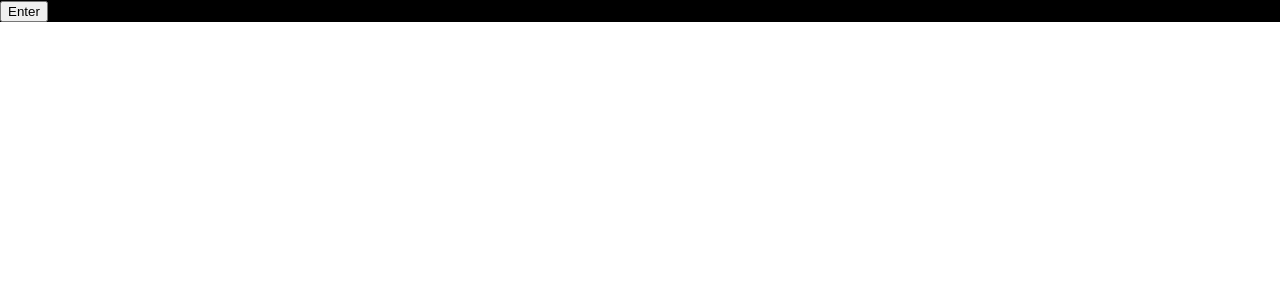
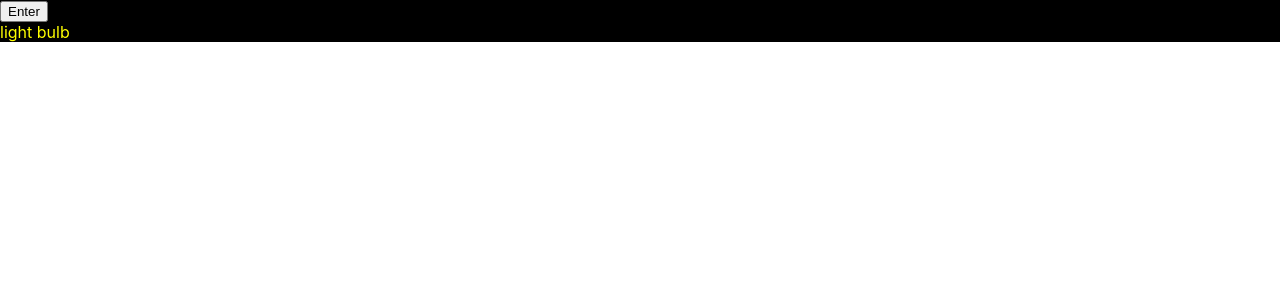
Before and after one commit to kewpie134134/mysteriousX, a Next.js app: page / in a window 1280 px wide. Shown: the top 300 px of the page. Built offline with nearby package versions, Linux system fonts and the light colour scheme.

Commit message:
[add] 電球用のコンポーネントを作成

```diff
--- /dev/null
+++ b/src/components/atoms/LightBulb.tsx
@@ -0,0 +1,11 @@
+import React from 'react';
+
+const textColor = {
+  color: 'yellow',
+};
+
+const LightBulb = (): JSX.Element => {
+  return <div style={textColor}>light bulb</div>;
+};
+
+export default LightBulb;
--- a/src/pages/index.tsx
+++ b/src/pages/index.tsx
@@ -1,6 +1,7 @@
 import type { NextPage } from 'next';
 import Head from 'next/head';
 import CustomButton from '../components/atoms/CustomButton';
+import LightBulb from '../components/atoms/LightBulb';
 
 const styles = {
   backgroundColor: '#000',
@@ -16,6 +17,7 @@ const Home: NextPage = () => {
       </Head>
       <body style={styles}></body>
       <CustomButton />
+      <LightBulb />
     </div>
   );
 };
```
